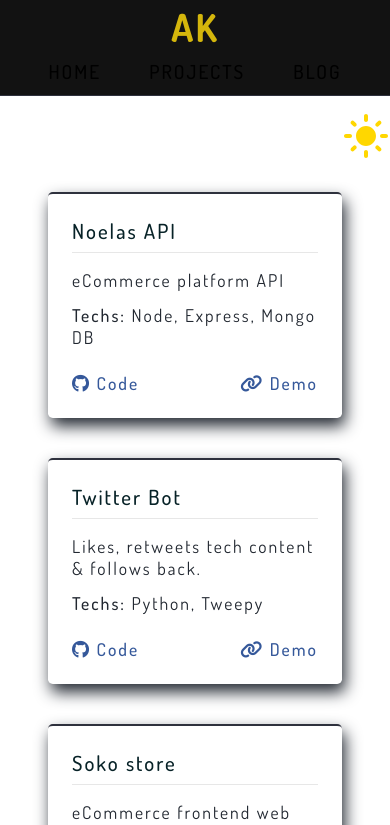
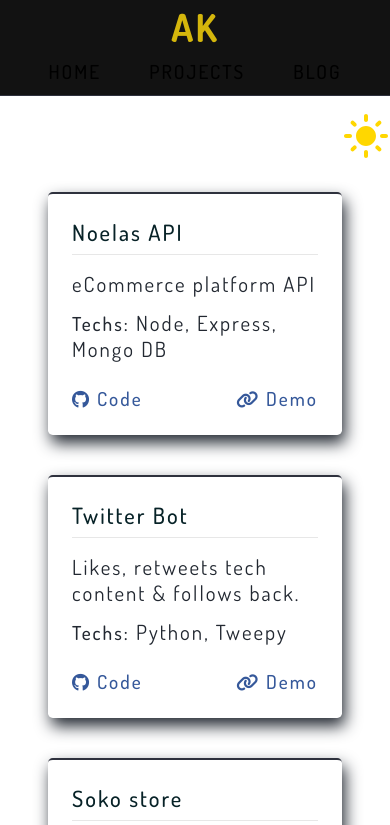
Before and after one commit to alekskimeu/my-portfolio, a Next.js app: page /projects in a window 390 px wide. Shown: the top 825 px of the page. Built offline with nearby package versions, Linux system fonts and the light colour scheme.

Commit message:
Fix fint sizes & rewrite intro

```diff
--- a/components/Hero/Hero.jsx
+++ b/components/Hero/Hero.jsx
@@ -22,9 +22,16 @@ const Hero = () => {
 								: "2px solid #2e313d",
 					}}
 				>
-					<h1 className={styles.title}>Alex Kimeu</h1>
+					<h1 className={styles.title}>Hello, World 👋</h1>
 					<h2 className={styles.description}>
-						Full Stack Developer in a wild world of dynamic web & native apps.
+						I&#39;m Alex Kimeu, a Full stack Developer in love with JAMstack.
+						Apart from coding, I blog about tech in{" "}
+						<Link href="/blog">
+							<a>my blog</a>
+						</Link>{" "}
+						& general life stuff on{" "}
+						<a href="https://bdadg.com/blog">bdadg blog</a>. I enjoy playing &
+						watching football.
 					</h2>
 					<div className={styles.herocta}>
 						<h3>Find me online:</h3>
@@ -49,11 +56,7 @@ const Hero = () => {
 					</div>
 				</div>
 				<div className={styles.image}>
-					<Image
-						src={image}
-						alt="Alex Kimeu"
-						className={styles.photo}
-					/>
+					<Image src={image} alt="Alex Kimeu" className={styles.photo} />
 				</div>
 			</div>
 		</div>
--- a/components/Hero/Hero.module.css
+++ b/components/Hero/Hero.module.css
@@ -119,7 +119,7 @@
     }
 
     .hero .content .description {
-        font-size: 1.2rem;
+        font-size: 1.4rem;
     }
 
     .hero .content .herocta {
@@ -127,7 +127,7 @@
     }
 
     .hero .content .herocta h2 {
-        font-size: 1.2rem;
+        font-size: 1.4rem;
     }
 }
 
--- a/components/Post/Post.module.css
+++ b/components/Post/Post.module.css
@@ -26,7 +26,7 @@
     margin-top: 1rem;
     color: var(--text-light);
     font-weight: 500;
-    font-size: 1.4rem;
+    font-size: 1.6rem;
     transition: all .5s ease;
     -webkit-transition: all .5s ease;
     -moz-transition: all .5s ease;
@@ -35,7 +35,7 @@
 }
 
 .post .body .excerpt {
-    font-size: 1.3rem;
+    font-size: 1.4rem;
     margin-top: 1.5rem;
     color: var(--text-light);
 }
@@ -102,11 +102,11 @@
 
 @media screen and (max-width: 600px) {
     .post .body .title {
-        font-size: 1.2rem;
+        font-size: 1.5rem;
     }
 
     .post .body .excerpt {
-        font-size: 1.1rem;
+        font-size: 1.4rem;
     }
 
     .post .footer span{
--- a/components/Project/Project.module.css
+++ b/components/Project/Project.module.css
@@ -20,7 +20,7 @@
 
 .project .title {
     font-weight: 500;
-    font-size: 1.4rem;
+    font-size: 1.6rem;
     margin-bottom: 1rem;
     padding-bottom: 0.5rem;
     border-bottom: 1px solid rgb(231, 231, 231);
@@ -28,20 +28,20 @@
 }
 
 .project .description {
-    font-size: 1.3rem;
+    font-size: 1.4rem;
     color: var(--text-light);
     margin-bottom: .8rem;
 }
 
 .project .tech {
     margin-bottom: 1.5rem;
-    font-size: 1.1rem;
+    font-size: 1.3rem;
     color: var(--text-light);
 }
 
 .project .tech span {
     font-weight: 500;
-    font-size: 1.2rem;
+    font-size: 1.3rem;
 }
 
 .project .projectCta {
@@ -52,7 +52,7 @@
 
 .project .projectCta a {
     color: var(--link-light);
-    font-size: 1.1rem;
+    font-size: 1.2rem;
     font-weight: 500;
     transition: all .5s ease;
     -webkit-transition: all .5s ease;
@@ -71,14 +71,14 @@
 
 @media screen and (max-width: 600px) {
     .project .title {
+        font-size: 1.4rem;
+    }
+
+    .project .description {
         font-size: 1.3rem;
     }
 
-    .project .description {
-        font-size: 1.1rem;
-    }
-
     .project .tech span {
-        font-size: 1.1rem;
+        font-size: 1.2rem;
     }
 }
```
